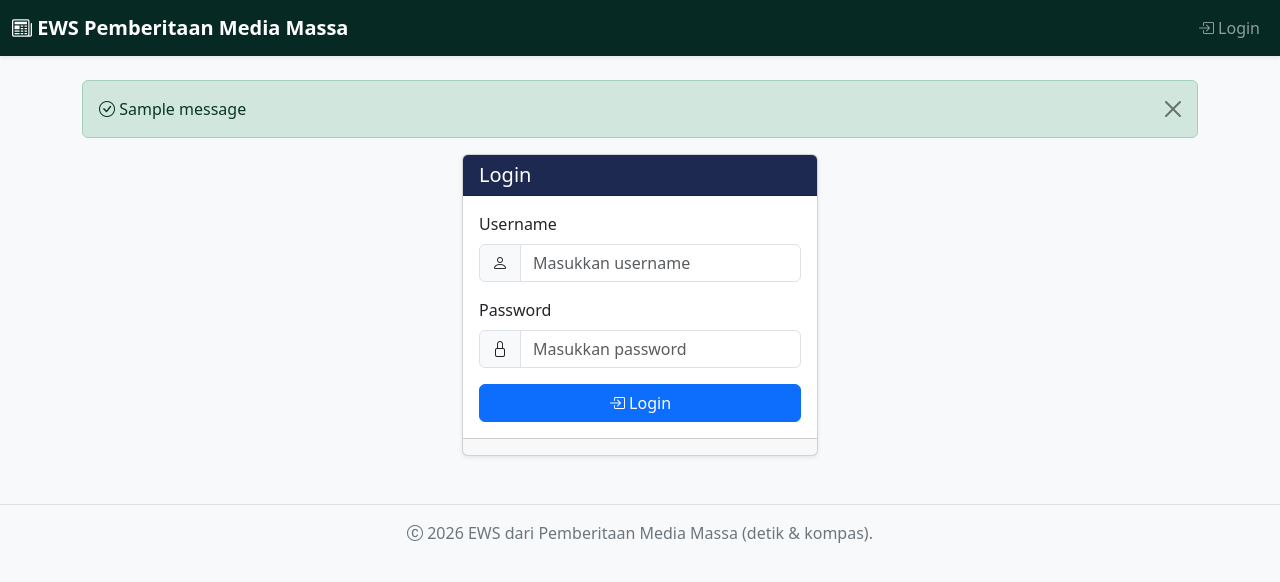
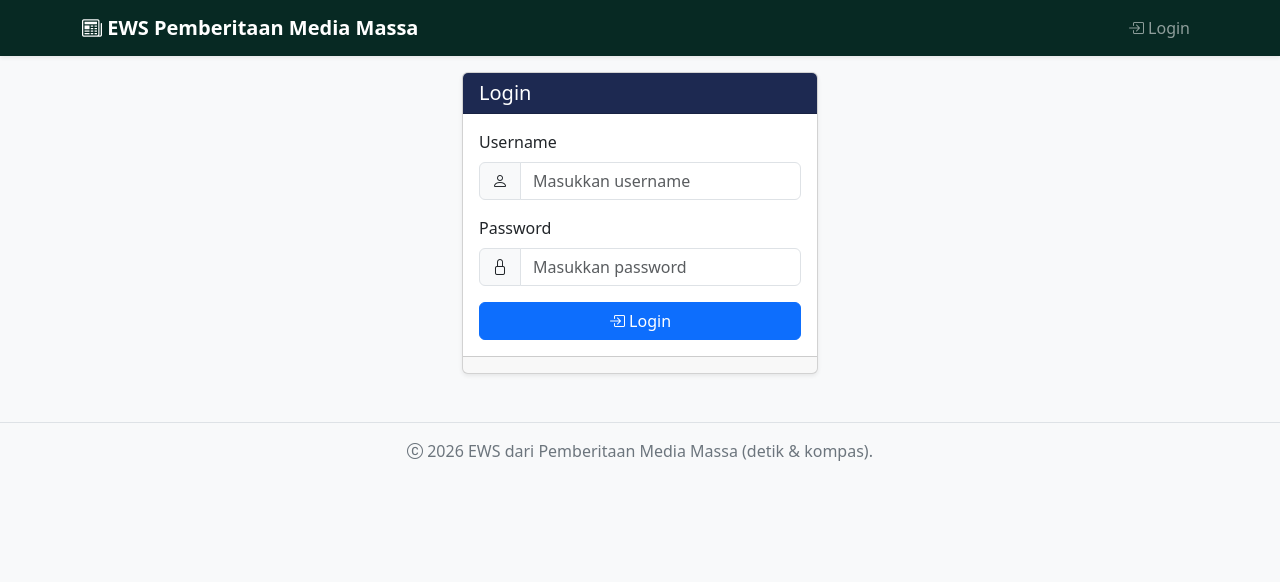
Before and after one commit to rabapu/scraping, a Flask app: page /login in a window 1280 px wide. Shown: the top 582 px of the page. Run offline with Flask 3, Linux system fonts and the light colour scheme; one stand-in notice (Sample message) is shown; some libraries are stand-ins or nearby versions.

Commit message:
styleupdate

```diff
--- a/app/templates/base.html
+++ b/app/templates/base.html
@@ -8,19 +8,20 @@
     <link href="https://cdn.jsdelivr.net/npm/bootstrap@5.3.0-alpha1/dist/css/bootstrap.min.css" rel="stylesheet">
     <!-- Bootstrap Icons -->
     <link rel="stylesheet" href="https://cdn.jsdelivr.net/npm/bootstrap-icons@1.11.3/font/bootstrap-icons.min.css">
-    <link rel="stylesheet" href="{{ url_for('static', filename='css/style.css') }}">
+    <link rel="stylesheet" href="{{ url_for('static', filename='style.css') }}">
     {% block extra_css %}{% endblock %}
     {% block head_extra %}{% endblock %}
     <style>
         body { background-color: #f8f9fa; }
         .navbar-brand { font-weight: 600; }
         .footer { margin-top: 3rem; padding: 1rem 0; color: #6c757d; text-align: center; border-top: 1px solid #dee2e6; }
+        .sticky-header { position: sticky; top: var(--sticky-top, 60px);  }
     </style>
 </head>
 <body>
     <!-- Navbar Biru Modern -->
-    <nav class="navbar navbar-expand-lg navbar-dark shadow-sm" style="background-color: #072923;">
-        <div class="{% if current_user.is_authenticated and current_user.role == 'user' %} container {% else %} container-fluid {% endif %}">
+    <nav class="navbar navbar-expand-lg fixed-top navbar-dark shadow-sm" style="background-color: #072923;">
+        <div class="container">
             <a class="navbar-brand" href="{{ url_for('berita.index') }}">
                 <i class="bi bi-newspaper"></i> EWS Pemberitaan Media Massa
             </a>
@@ -68,24 +69,10 @@
         </div>
     </nav>
 
-    <!-- Main Content -->
-    <main class="{% if current_user.is_authenticated and current_user.role == 'user' %} container {% else %} container {% endif %} my-4">
-        <!-- Flash Messages -->
-        {% with messages = get_flashed_messages(with_categories=true) %}
-            {% if messages %}
-                {% for category, message in messages %}
-                    <div class="alert alert-{{ 'success' if category == 'success' else 'danger' if category == 'danger' else 'warning' if category == 'warning' else 'info' }} alert-dismissible fade show" role="alert">
-                        <i class="bi bi-{{ 'check-circle' if category == 'success' else 'exclamation-triangle' if category == 'danger' else 'exclamation-circle' if category == 'warning' else 'info-circle' }}"></i>
-                        {{ message }}
-                        <button type="button" class="btn-close" data-bs-dismiss="alert" aria-label="Close"></button>
-                    </div>
-                {% endfor %}
-            {% endif %}
-        {% endwith %}
-
-        {% block content %}{% endblock %}
-    </main>
-
+        <!-- Main Content -->
+        <main class="container" style="margin-top: 72px;">
+                {% block content %}{% endblock %}
+        </main>
     <!-- Footer -->
     <footer class="footer">
         <div class="container-fluid">
@@ -96,6 +83,22 @@
     <script src="https://code.jquery.com/jquery-3.6.0.min.js"></script>
     <!-- Bootstrap 5 JS Bundle -->
     <script src="https://cdn.jsdelivr.net/npm/bootstrap@5.3.0-alpha1/dist/js/bootstrap.bundle.min.js"></script>
+    <!-- SweetAlert2 -->
+        <script src="https://cdn.jsdelivr.net/npm/sweetalert2@11"></script>
+        <script>
+            {% with messages = get_flashed_messages(with_categories=true) %}
+                {% if messages %}
+                    {% for category, message in messages %}
+                        Swal.fire({
+                            title: '',
+                            text: '{{ message|escape }}',
+                            icon: '{% if category == 'success' %}success{% elif category == 'danger' %}error{% elif category == 'warning' %}warning{% else %}info{% endif %}',
+                            confirmButtonText: 'OK'
+                        });
+                    {% endfor %}
+                {% endif %}
+            {% endwith %}
+        </script>
     {% block extra_js %}{% endblock %}
 </body>
 </html>
--- a/app/templates/keywords.html
+++ b/app/templates/keywords.html
@@ -2,8 +2,8 @@
 {% block title %}Kelola Keyword - EWS Pemberitaan Media Massa{% endblock %}
 
 {% block content %}
-<div class="d-flex justify-content-between align-items-center mb-4 border p-3 shadow-sm">
-    <h6 class="h6"><i class="bi bi-tags"></i> Kelola Kata Kunci Scraping</h6>
+<div class="d-flex justify-content-between align-items-center mb-4 border p-4 shadow-sm">
+    <h5 class="h5 text-uppercase text-body-secondary"><i class="bi bi-tags"></i> Kelola Kata Kunci Scraping</h5>
     <a href="{{ url_for('berita.index') }}" class="btn btn-outline-secondary">
         <i class="bi bi-arrow-left"></i> Kembali
     </a>
--- a/app/templates/users/list.html
+++ b/app/templates/users/list.html
@@ -6,7 +6,7 @@
 <div class="container mt-5">
     <div class="row mb-4 bg-light text-dark py-3 border">
         <div class=" col-12 col-md-8">
-            <h6>DAFTAR USER</h6>
+            <h5 class="text-uppercase">DAFTAR USER</h5>
             <p class="text-muted small">Total User: {{ total }}</p>
         </div>
         <div class="col-12 col-md-4 text-end">
@@ -20,7 +20,7 @@
 
     {% if users %}
     <div class="table-responsive">
-        <table class="table table-hover table-sm fs-9 border-top border-translucent">
+        <table class="table table-hover border-top border-translucent small">
             <thead>
                 <tr>
                     <th>USERNAME</th>
```
Also changed, not shown: app/templates/index.html (+14 -6 lines), app/static/style.css (renamed from app/static/css/style.css).
